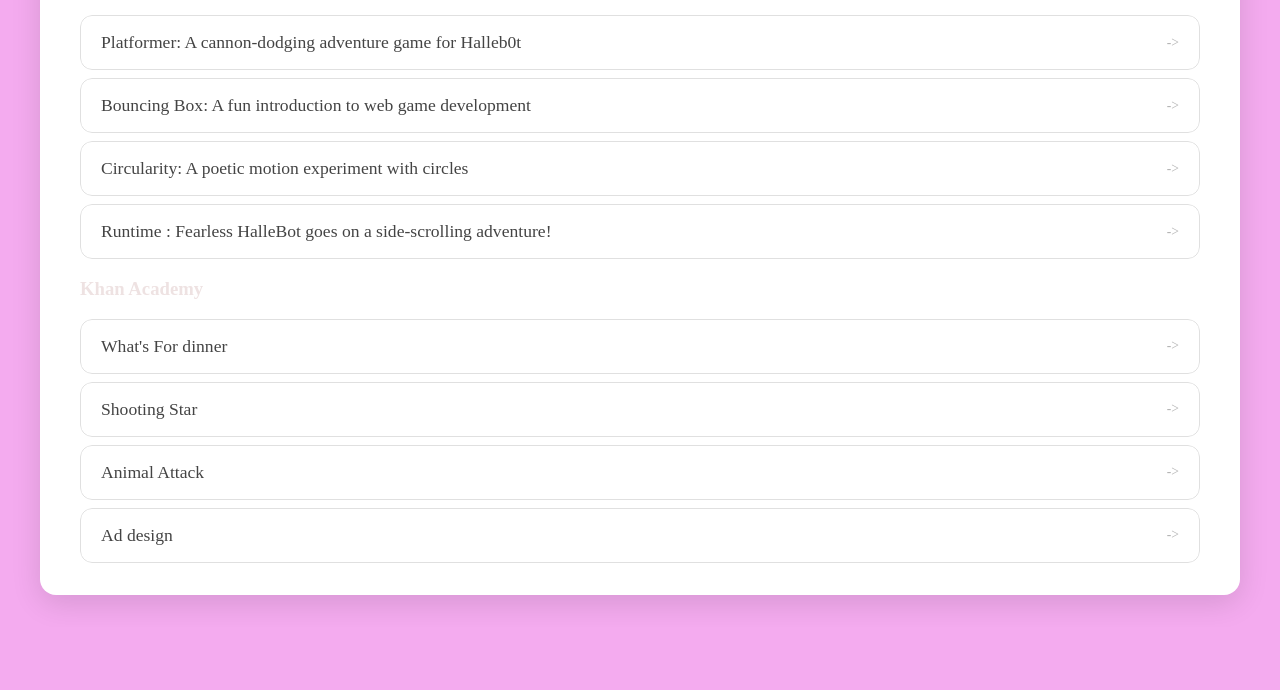
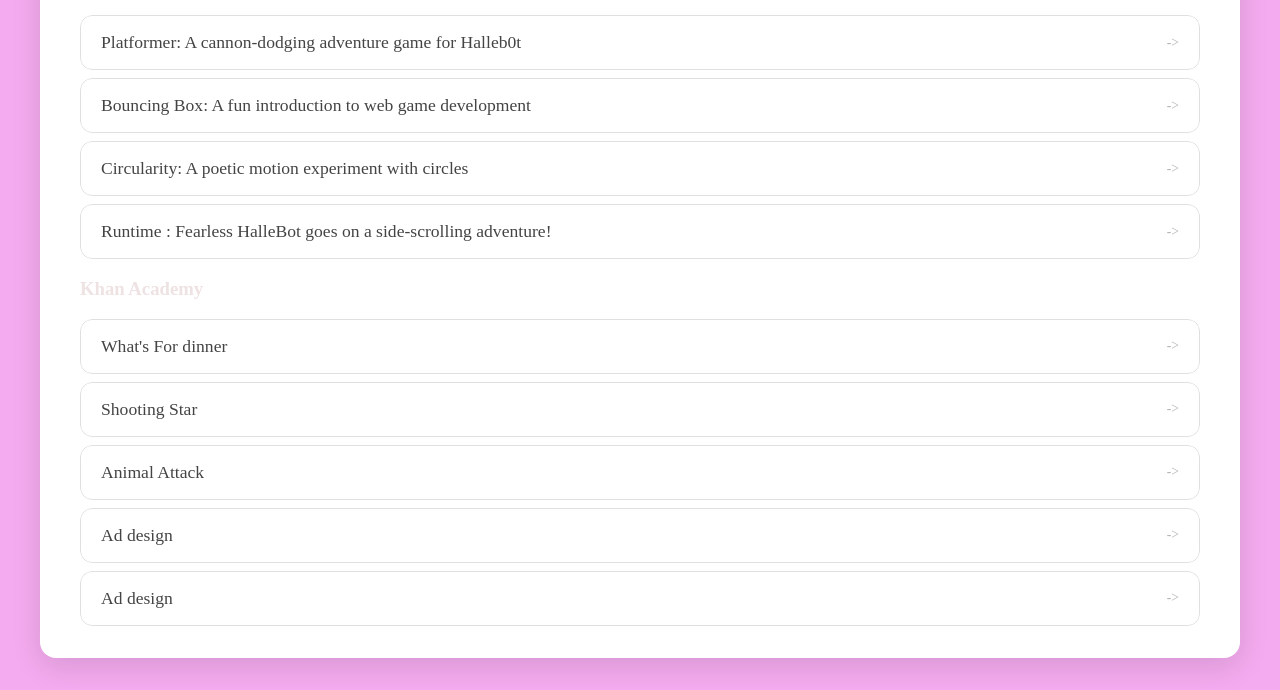
Before and after one commit to micheljouenkou/micheljouenkou.github.io, a plain HTML site: page portfolio.html in a window 1280 px wide. Shown: the part 245-935 px from the top of the page. Before the commit the page ends 872 px from the top, so only its background shows below. Drawn offline with Linux system fonts and the light colour scheme.

Commit message:
add fish tank

```diff
--- a/portfolio.html
+++ b/portfolio.html
@@ -51,6 +51,9 @@
                 <li>
                 <a href="https://www.khanacademy.org/computer-programming/spin-off-of-project-ad-design/6166705551556608" target ="_blank"> Ad design</a>
                 </li>
+                <li>
+                <a href="https://www.khanacademy.org/computer-programming/spin-off-of-turtorial-fish-tank/6119320120573952" target ="_blank"> Ad design</a>
+                </li>
               </ul>
               </div>
           </div>
```
